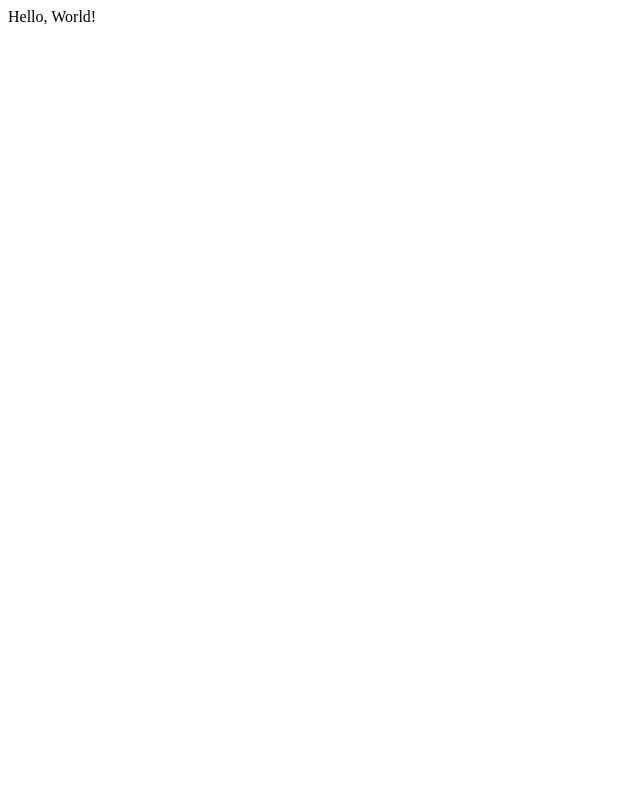
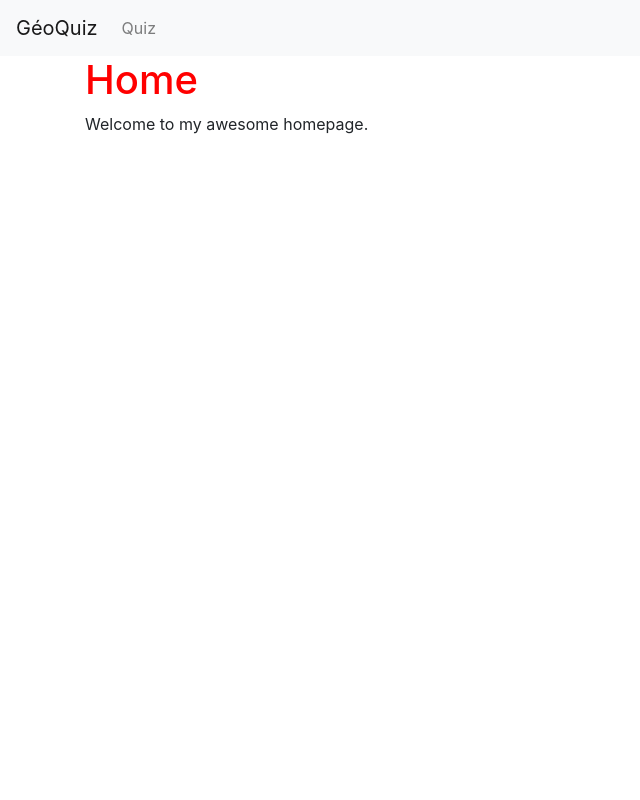
Before and after one commit to ThAytrix/countries-quizz, a Flask app: page / in a window 1280 px wide. Before the commit the part shown is almost empty. Shown: the whole page, without its empty margins (0-640 px from the left). Run offline with Flask 2, Linux system fonts and the light colour scheme; some libraries are stand-ins or nearby versions.

Commit message:
Ajout templates

```diff
--- a/quizCountries/__init__.py
+++ b/quizCountries/__init__.py
@@ -1,4 +1,4 @@
-from flask import Flask
+from flask import Flask, url_for, render_template
 
 app = Flask(__name__)
 
--- a/quizCountries/routes.py
+++ b/quizCountries/routes.py
@@ -1,5 +1,6 @@
 from quizCountries import app
+from flask import render_template
 
 @app.route('/')
-def hello_world():
-    return 'Hello, World!'
+def home():
+    return render_template('home.html')
--- /dev/null
+++ b/quizCountries/templates/home.html
@@ -0,0 +1,8 @@
+{% extends "layout.html" %}
+{% block title %}{{ super() }} - Home{% endblock %}
+{% block content %}
+    <h1>Home</h1>
+    <p class="important">
+      Welcome to my awesome homepage.
+    </p>
+{% endblock %}
--- a/quizCountries/templates/layout.html
+++ b/quizCountries/templates/layout.html
@@ -3,9 +3,32 @@
 <head>
     <meta charset="UTF-8">
     <meta name="viewport" content="width=device-width, initial-scale=1.0">
-    <title>Document</title>
+    <title>{% block title %}GéoQuiz{% endblock %}</title>
+    <link rel="stylesheet" href="https://maxcdn.bootstrapcdn.com/bootstrap/4.0.0/css/bootstrap.min.css">
+    <link rel="stylesheet" href="{{ url_for('static', filename='main.css') }}">
 </head>
 <body>
+    <nav class="navbar navbar-expand-lg navbar-light bg-light">
+        <a class="navbar-brand" href="#">GéoQuiz</a>
+        <button class="navbar-toggler" type="button" data-toggle="collapse" data-target="#navbarSupportedContent" aria-controls="navbarSupportedContent" aria-expanded="false" aria-label="Toggle navigation">
+            <span class="navbar-toggler-icon"></span>
+        </button>
 
+        <div class="collapse navbar-collapse" id="navbarSupportedContent">
+            <ul class="navbar-nav mr-auto">
+                <li class="nav-item">
+                    <a class="nav-link" href="#">Quiz</a>
+                </li>
+            </ul>
+        </div>
+    </nav>
+
+
+    <div class="container">
+        {% block content %}{% endblock %}
+    </div>
+    <script src="https://code.jquery.com/jquery-3.2.1.slim.min.js"></script>
+    <script src="https://cdnjs.cloudflare.com/ajax/libs/popper.js/1.12.9/umd/popper.min.js"></script>
+    <script src="https://maxcdn.bootstrapcdn.com/bootstrap/4.0.0/js/bootstrap.min.js"></script>
 </body>
 </html>
```
